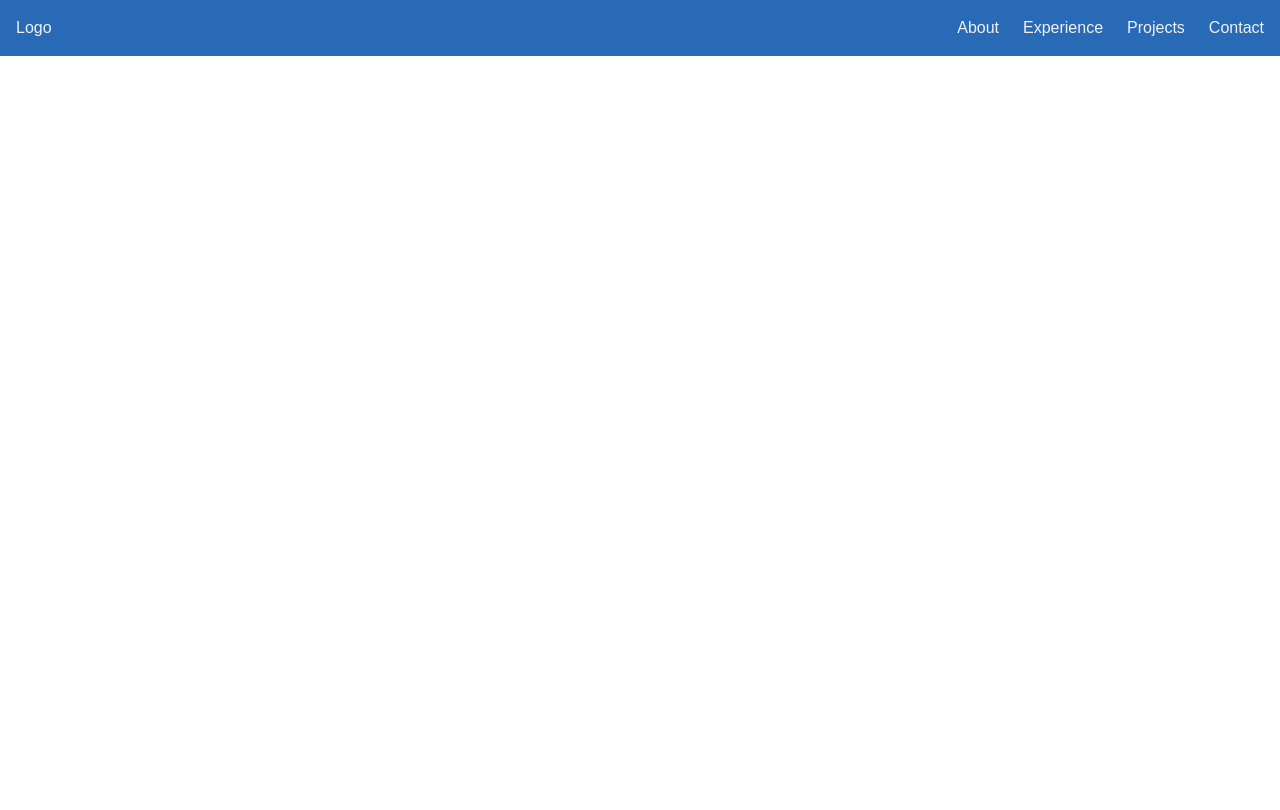
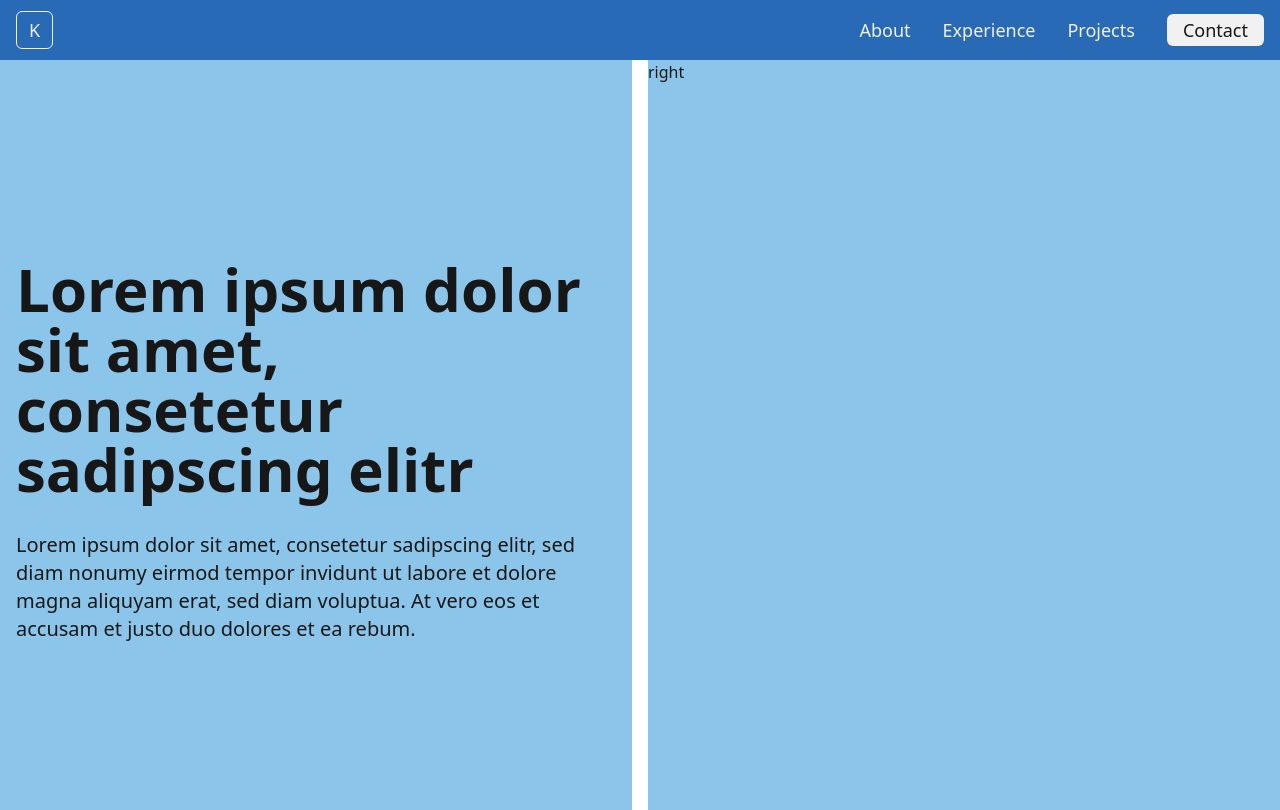
Before and after one commit to ddk-epic/my-portfolio, a Next.js app: page / in a window 1280 px wide. Built offline with nearby package versions, Linux system fonts and the light colour scheme.

Commit message:
add initial hero section

```diff
--- a/app/globals.css
+++ b/app/globals.css
@@ -24,5 +24,12 @@
 body {
   background: var(--background);
   color: var(--foreground);
-  font-family: Arial, Helvetica, sans-serif;
+  font-family: var(--font-geist-sans), ui-sans-serif, system-ui, Arial,
+    Helvetica, sans-serif;
 }
+
+.wrapper {
+  max-width: 1440px;
+  margin-left: auto;
+  margin-right: auto;
+}
--- a/app/layout.tsx
+++ b/app/layout.tsx
@@ -1,5 +1,6 @@
 import type { Metadata } from "next";
 import "./globals.css";
+import NavBar from "@/components/NavBar";
 
 export const metadata: Metadata = {
   title: "My Portfolio",
@@ -13,7 +14,10 @@ export default function RootLayout({
 }>) {
   return (
     <html lang="en">
-      <body className={"antialiased"}>{children}</body>
+      <body className="antialiased min-h-screen">
+        <NavBar />
+        {children}
+      </body>
     </html>
   );
 }
--- a/app/page.tsx
+++ b/app/page.tsx
@@ -1,9 +1,9 @@
-import NavBar from "@/components/NavBar";
+import Hero from "@/components/Hero";
 
 export default function Home() {
   return (
     <>
-      <NavBar />
+      <Hero />
     </>
   );
 }
--- /dev/null
+++ b/components/Hero.tsx
@@ -0,0 +1,26 @@
+import React from "react";
+
+const Hero = () => {
+  return (
+    <section className="w-full">
+      <div className="wrapper grid grid-cols-1 lg:grid-cols-2 gap-4">
+        <aside className="h-[750px] bg-secondary">
+          <div className="h-full flex flex-col justify-center items-center mx-2 lg:mx-4">
+            <h1 className="w-full my-8 text-4xl md:text-5xl lg:text-6xl text-center lg:text-left font-bold">
+              Lorem ipsum dolor sit amet, consetetur sadipscing elitr
+            </h1>
+            <p className="w-full text:md md:text-lg lg:text-xl">
+              Lorem ipsum dolor sit amet, consetetur sadipscing elitr, sed diam
+              nonumy eirmod tempor invidunt ut labore et dolore magna aliquyam
+              erat, sed diam voluptua. At vero eos et accusam et justo duo
+              dolores et ea rebum.
+            </p>
+          </div>
+        </aside>
+        <aside className="h-[750px] bg-secondary hidden lg:block">right</aside>
+      </div>
+    </section>
+  );
+};
+
+export default Hero;
--- a/components/NavBar.tsx
+++ b/components/NavBar.tsx
@@ -3,17 +3,17 @@ import React from "react";
 
 const NavBar = () => {
   return (
-    <header className="flex justify-between bg-primary text-light p-4">
+    <header className="wrapper flex justify-between items-center bg-primary text-lg text-light p-4">
       {/* Logo */}
       <div>
-        <a href="#hero" className="logo">
-          Logo
+        <a href="#hero" className="px-3 py-1.5 border-1 rounded-md">
+          K
         </a>
       </div>
-      <div className="flex">
+      <div className="flex items-center">
         {/* Nav Links */}
         <nav className="hidden sm:block">
-          <ul className="flex gap-6">
+          <ul className="flex gap-8 pr-8">
             {navLinks.map(({ name, link }) => (
               <li key={name}>
                 <a href={link}>
@@ -24,8 +24,13 @@ const NavBar = () => {
           </ul>
         </nav>
         {/* Contact Me */}
-        <div className="pl-6">
-          <a href="#contact">Contact</a>
+        <div>
+          <a
+            href="#contact"
+            className="items-center bg-light text-foreground px-4 py-1 rounded-md"
+          >
+            Contact
+          </a>
         </div>
       </div>
     </header>
```
